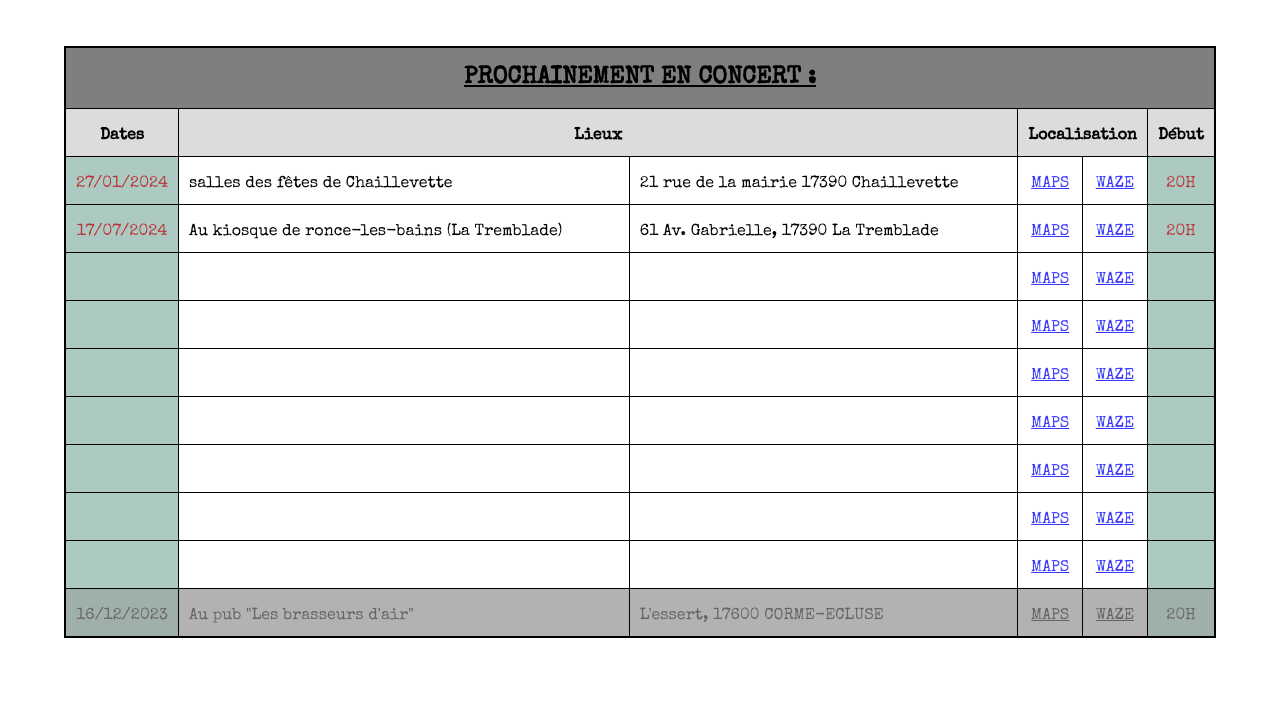
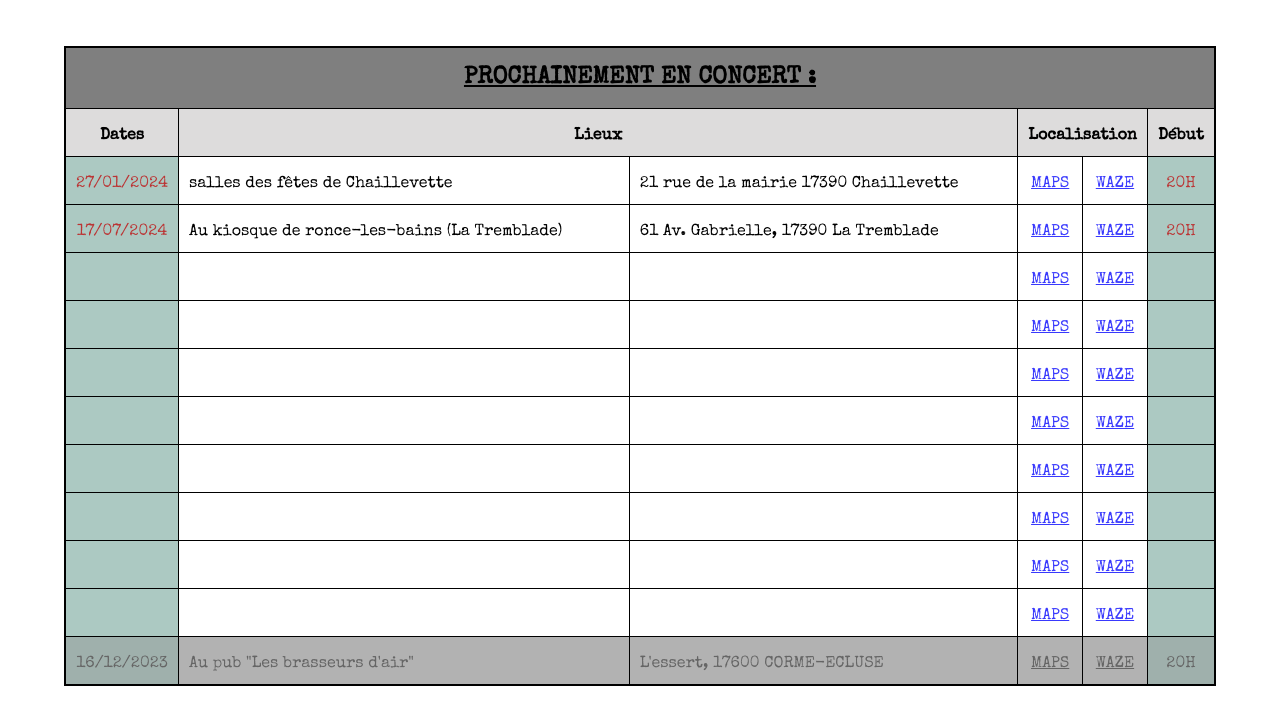
Before and after one commit to divadyorel/Black_Sheep, a plain HTML site: page index.html in a window 1280 px wide. Shown: the part 704-1428 px from the top of the page. Drawn offline with nearby package versions, Linux system fonts and the light colour scheme.

Commit message:
maj des fichiers

```diff
--- a/JS/tableau.js
+++ b/JS/tableau.js
@@ -39,9 +39,6 @@ document.addEventListener('DOMContentLoaded', function () {
             gpsCells.forEach(gpsCell => {
                 gpsCell.style.color = 'black';
             });
-
-            // Clone la ligne et ajoute le clone à la section des dates passées
-            //pastDatesContainer.appendChild(dateRaw[i].cloneNode(true));
 
             // Ajoute la date à l'array des dates passées
             pastDates.push({ date: concertDate, row: dateRaw[i] });
--- a/index.html
+++ b/index.html
@@ -291,6 +291,15 @@
                     <td><a target="_blank" class="gps" href="#">WAZE</a></td>
                     <td class="Debut"></td>
                 </tr>
+
+                <tr class="date" id="dateRow11">
+                    <td class="Dates"></td>
+                    <td class="Lieux"></td>
+                    <td class="Adresse"></td>
+                    <td><a target="_blank" class="gps" href="#">MAPS</a></td>
+                    <td><a target="_blank" class="gps" href="#">WAZE</a></td>
+                    <td class="Debut"></td>
+                </tr>
             </tbody>
         </table>
     </div>
```
